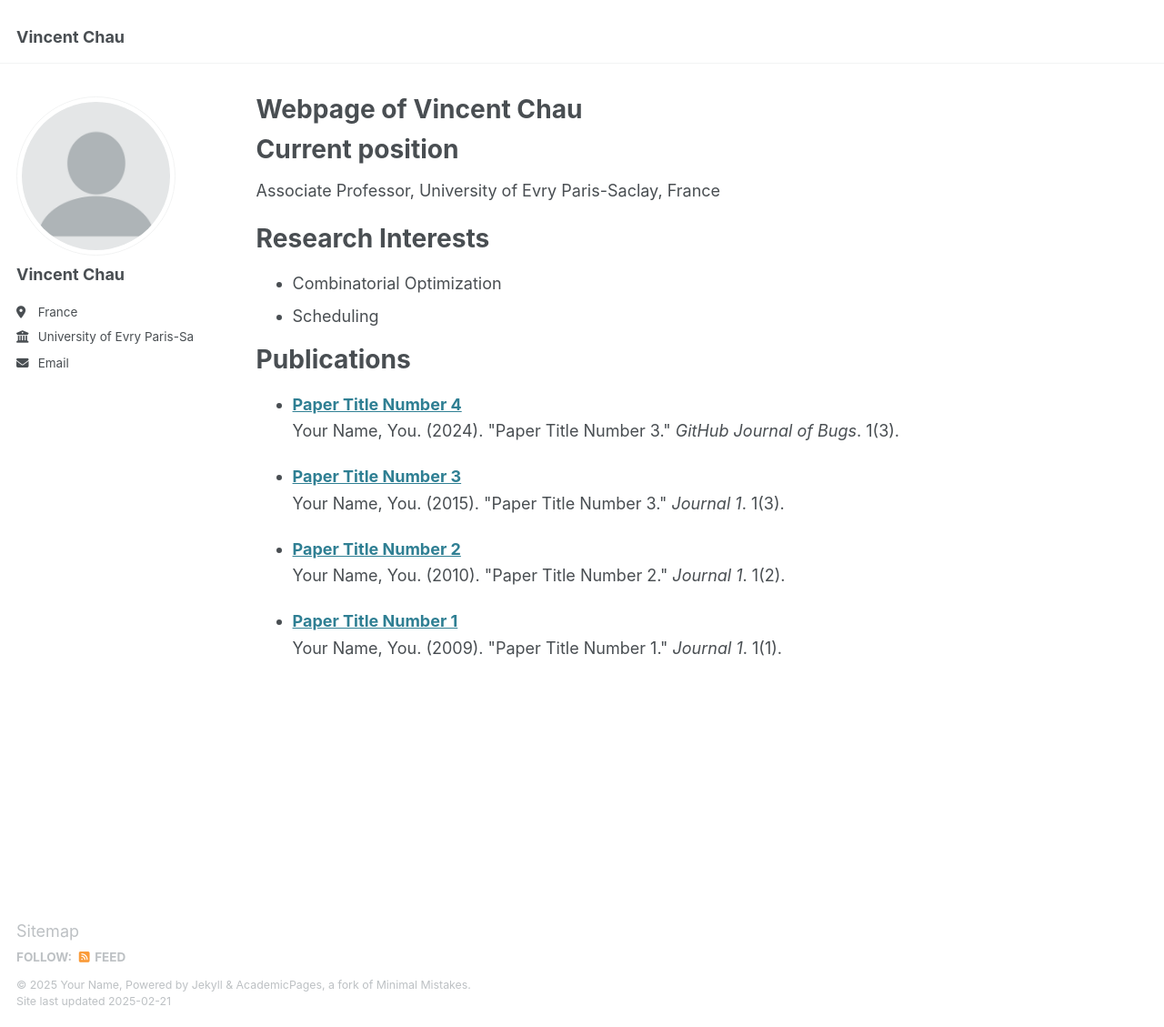
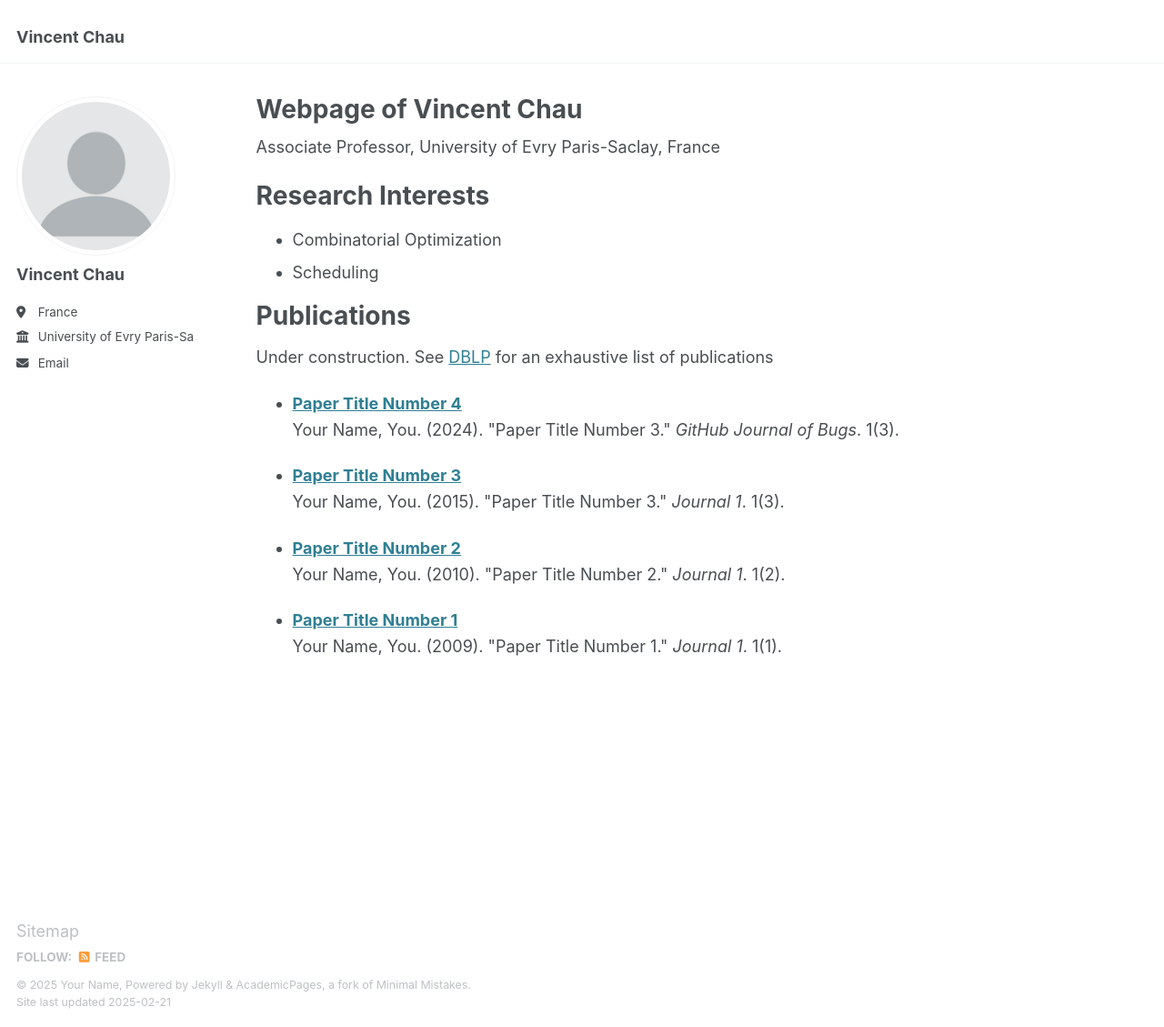
Before and after one commit to gchauv/gchauv.github.io, a Jekyll site: the page built from _pages/about.md, in a window 1280 px wide and 1129 px high. Shown: the whole window at 91% size. Built offline with Jekyll 4.4.1, drawn with Linux system fonts in a browser that asks for light colours.

Commit message:
Update about.md

```diff
--- a/_pages/about.md
+++ b/_pages/about.md
@@ -7,8 +7,6 @@ redirect_from:
   - /about.html
 ---
 
-Current position
-======
 Associate Professor, University of Evry Paris-Saclay, France
 
 
@@ -20,6 +18,7 @@ Research Interests
 
 Publications
 ======
+Under construction. See [DBLP](https://dblp.org/pid/85/11145.html) for an exhaustive list of publications
   <ul>{% for post in site.publications reversed %}
     {% include archive-single-cv.html %}
   {% endfor %}</ul>
```
